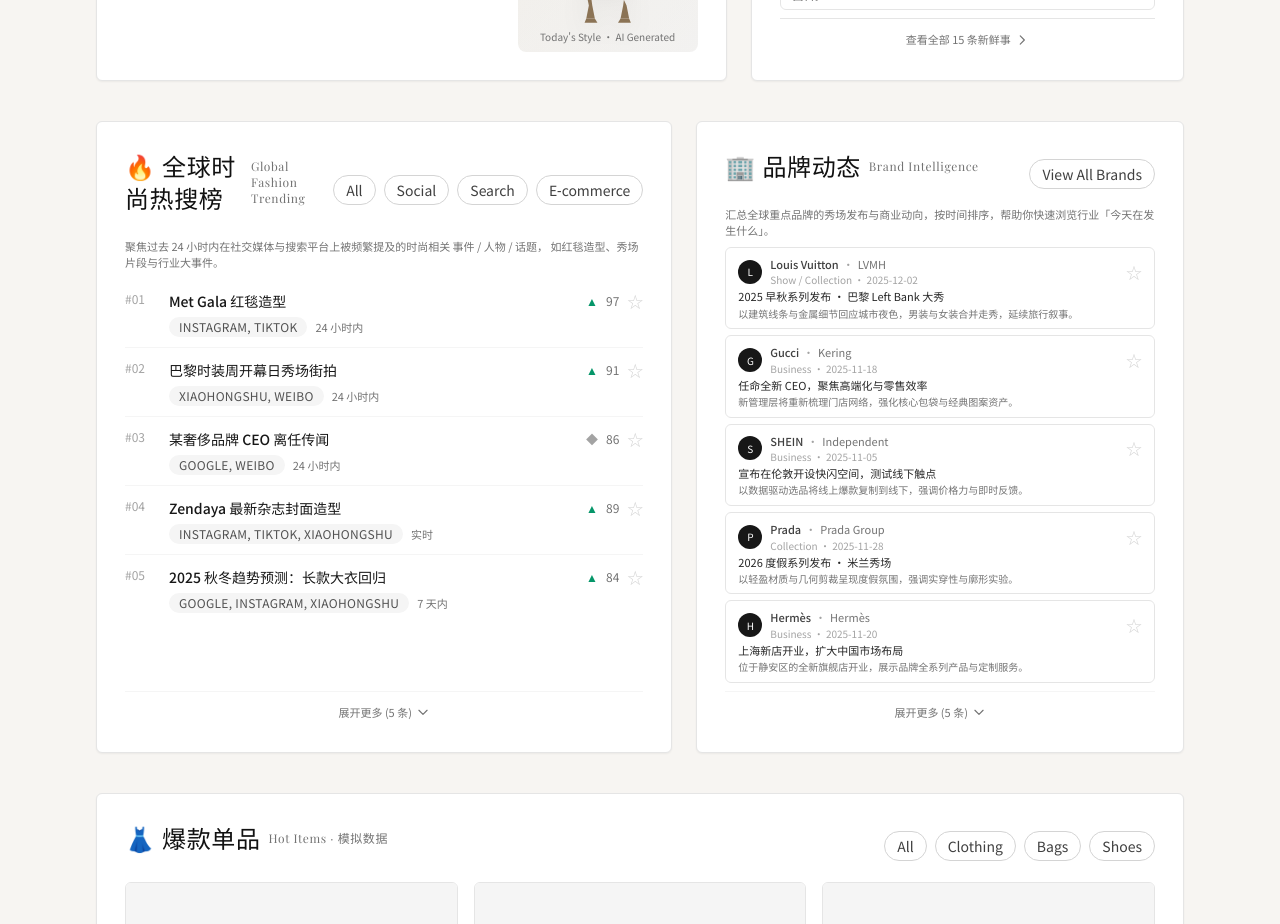
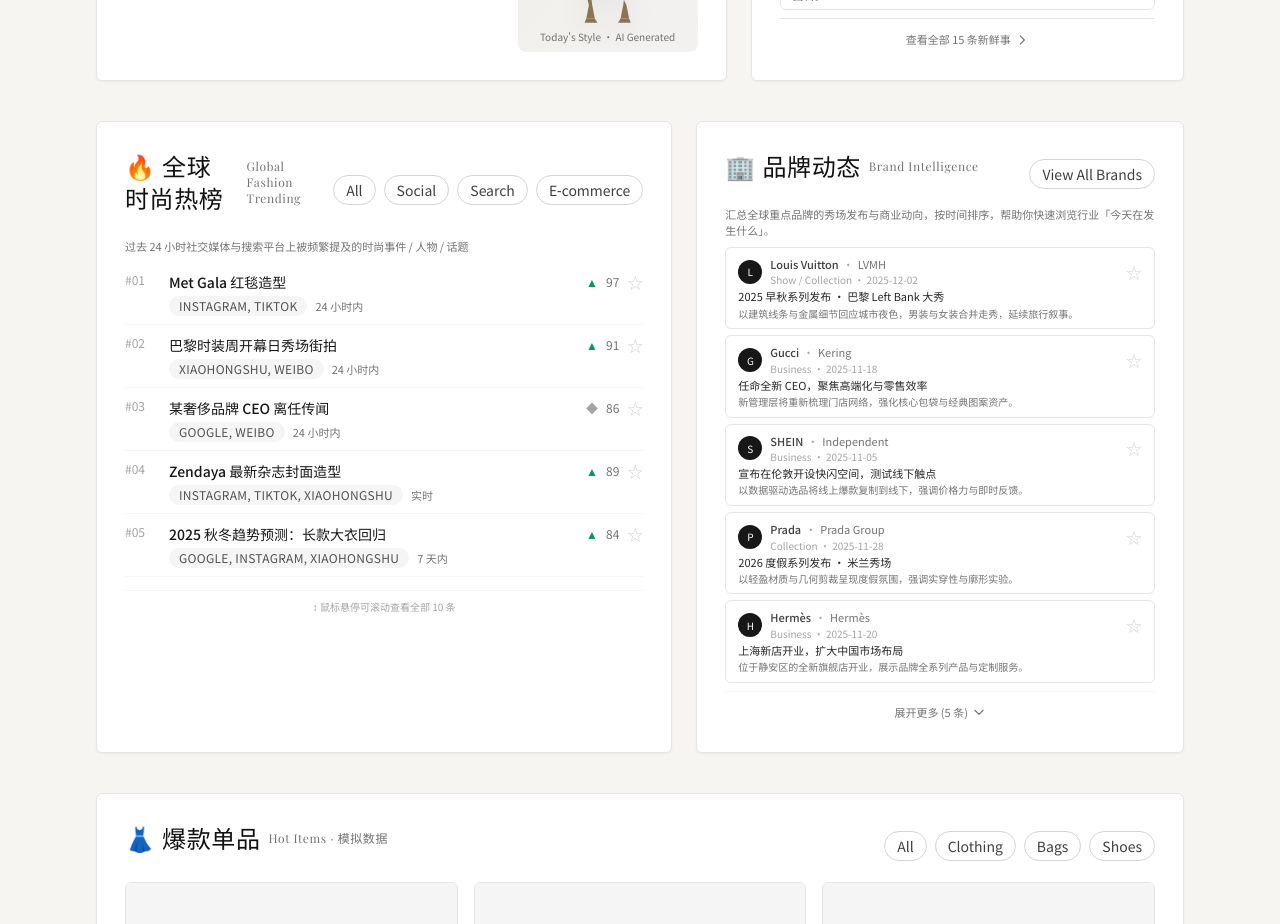
Before and after one commit to molutang-blip/fashionwire, a Next.js app: page / in a window 1280 px wide. Shown: the part 500-1424 px from the top of the page. Built offline with nearby package versions, Linux system fonts and the light colour scheme; a web font is replaced by a local one.

Commit message:
Update TrendingSection.tsx

```diff
--- a/src/components/TrendingSection.tsx
+++ b/src/components/TrendingSection.tsx
@@ -1,12 +1,11 @@
 'use client';
 
-import { useState } from 'react';
+import { useRef } from 'react';
 import type { TrendingTopic } from '@/domain/types';
 import { FavoriteToggle } from './FavoriteToggle';
 
 interface TrendingSectionProps {
   topics: TrendingTopic[];
-  maxVisible?: number;
 }
 
 function DirectionIcon({ direction }: { direction: TrendingTopic["direction"] }) {
@@ -15,19 +14,16 @@
   return <span className="text-neutral-400">◆</span>;
 }
 
-export function TrendingSection({ topics, maxVisible = 5 }: TrendingSectionProps) {
-  const [isExpanded, setIsExpanded] = useState(false);
-  const displayTopics = isExpanded ? topics : topics.slice(0, maxVisible);
-  const hasMore = topics.length > maxVisible;
+export function TrendingSection({ topics }: TrendingSectionProps) {
+  const scrollRef = useRef<HTMLDivElement>(null);
+  const displayTopics = topics.slice(0, 10);
 
   return (
     <div className="editor-card h-full flex flex-col">
       <div className="flex items-center justify-between mb-2">
         <h2 className="section-title mb-0">
-          🔥 全球时尚热搜榜
-          <span className="text-xs font-normal text-neutral-500">
-            Global Fashion Trending
-          </span>
+          🔥 全球时尚热榜
+          <span className="text-xs font-normal text-neutral-500 ml-1">Global Fashion Trending</span>
         </h2>
         <div className="hidden sm:flex gap-2 text-[11px] text-neutral-600">
           <button className="pill-tab">All</button>
@@ -37,15 +33,28 @@
         </div>
       </div>
       <p className="text-[11px] text-neutral-500 mb-2">
-        聚焦过去 24 小时内在社交媒体与搜索平台上被频繁提及的时尚相关{" "}
-        <span className="underline-offset-2">事件 / 人物 / 话题</span>，
-        如红毯造型、秀场片段与行业大事件。
+        过去 24 小时社交媒体与搜索平台上被频繁提及的时尚事件 / 人物 / 话题
       </p>
-      <div className="divide-y divide-neutral-100 flex-1 overflow-hidden">
+
+      <div
+        ref={scrollRef}
+        className="divide-y divide-neutral-100 flex-1 overflow-y-auto"
+        style={{
+          maxHeight: '320px',
+          scrollbarWidth: 'thin',
+          scrollbarColor: 'transparent transparent'
+        }}
+        onMouseEnter={(e) => {
+          e.currentTarget.style.scrollbarColor = '#d4d4d4 transparent';
+        }}
+        onMouseLeave={(e) => {
+          e.currentTarget.style.scrollbarColor = 'transparent transparent';
+        }}
+      >
         {displayTopics.map((topic, index) => (
           <article
             key={topic.id}
-            className="py-2.5 flex items-start gap-3 sm:gap-4"
+            className="py-2 flex items-start gap-3 sm:gap-4"
           >
             <div className="w-7 text-xs text-neutral-400 pt-0.5">
               #{String(index + 1).padStart(2, "0")}
@@ -66,8 +75,8 @@
                   />
                 </div>
               </div>
-              <div className="mt-1 flex flex-wrap items-center gap-2 text-[11px] text-neutral-500">
-                <span className="badge border-none bg-neutral-100">
+              <div className="mt-0.5 flex flex-wrap items-center gap-2 text-[11px] text-neutral-500">
+                <span className="badge border-none bg-neutral-100 py-0">
                   {topic.sourceLabel}
                 </span>
                 <span>{topic.timestamp}</span>
@@ -77,30 +86,11 @@
         ))}
       </div>
 
-      {hasMore && (
-        <div className="mt-2 pt-2 border-t border-neutral-100">
-          <button
-            onClick={() => setIsExpanded(!isExpanded)}
-            className="w-full flex items-center justify-center gap-1 text-[11px] text-neutral-500 hover:text-neutral-700 transition-colors py-1"
-          >
-            {isExpanded ? (
-              <>
-                收起
-                <svg className="w-3.5 h-3.5" fill="none" stroke="currentColor" viewBox="0 0 24 24">
-                  <path strokeLinecap="round" strokeLinejoin="round" strokeWidth={2} d="M5 15l7-7 7 7" />
-                </svg>
-              </>
-            ) : (
-              <>
-                展开更多 ({topics.length - maxVisible} 条)
-                <svg className="w-3.5 h-3.5" fill="none" stroke="currentColor" viewBox="0 0 24 24">
-                  <path strokeLinecap="round" strokeLinejoin="round" strokeWidth={2} d="M19 9l-7 7-7-7" />
-                </svg>
-              </>
-            )}
-          </button>
-        </div>
-      )}
+      <div className="mt-2 pt-2 border-t border-neutral-100 text-center">
+        <p className="text-[10px] text-neutral-400">
+          ↕ 鼠标悬停可滚动查看全部 {displayTopics.length} 条
+        </p>
+      </div>
     </div>
   );
 }
```
